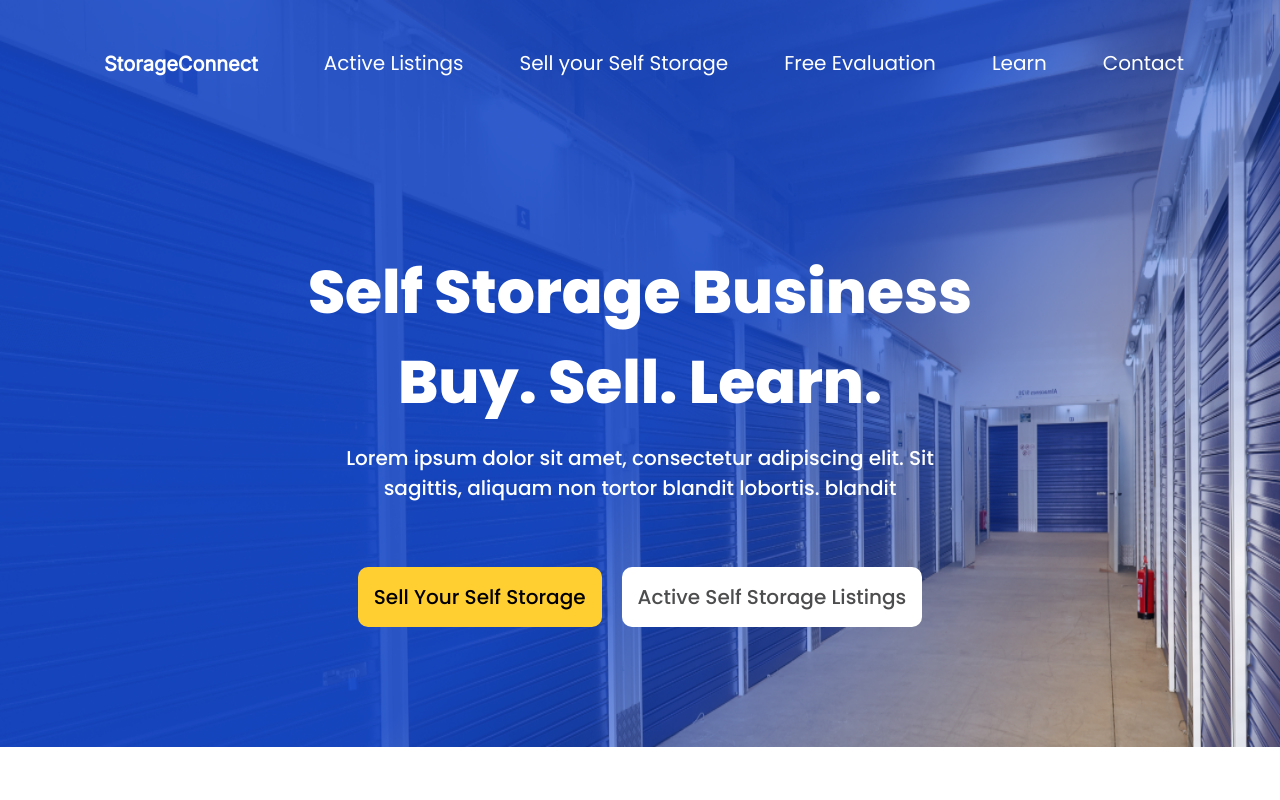
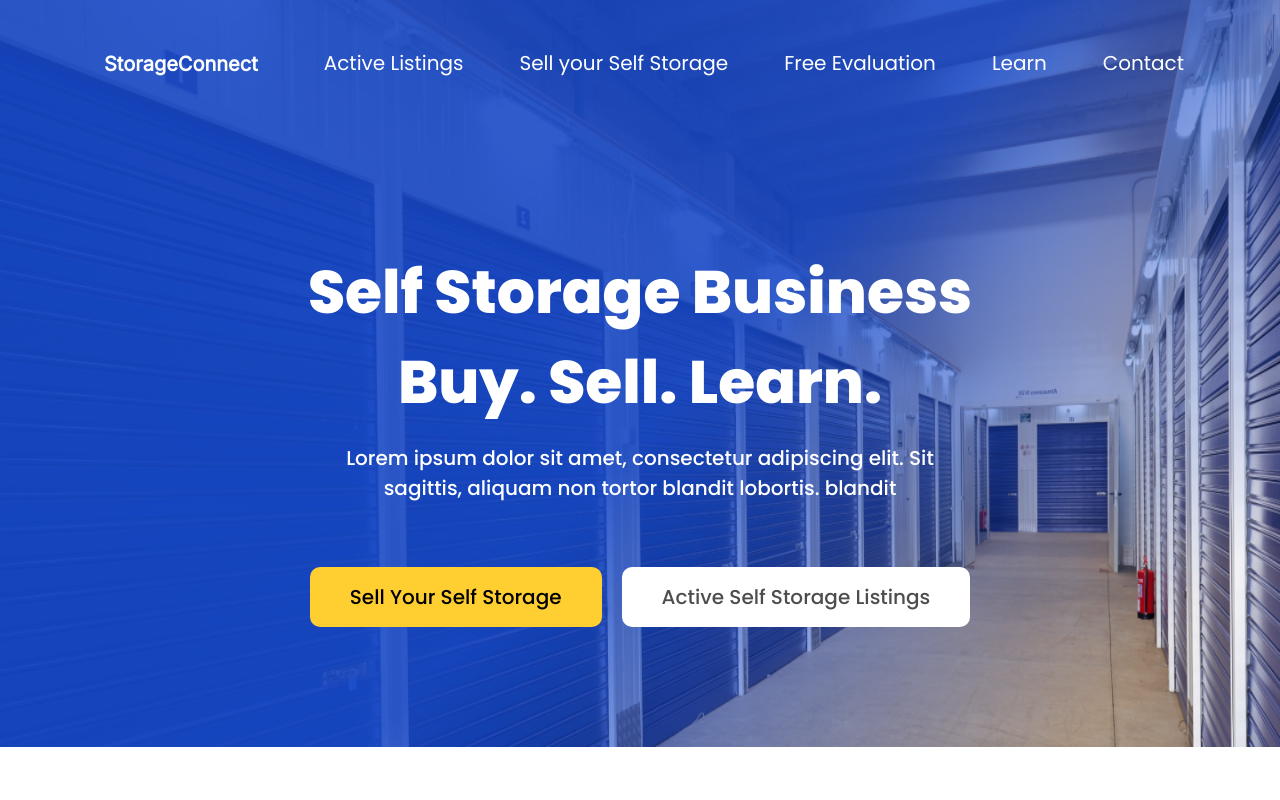
Before and after one commit to josip0920-zz/business-landing-mui, a React (Create React App) app: page / in a window 1280 px wide. Shown: the top 800 px of the page. Built offline with nearby package versions, Linux system fonts and the light colour scheme; some icons are missing; what @web3-react/core would draw is missing.

Commit message:
Update Styled.js

```diff
--- a/src/components/Styled.js
+++ b/src/components/Styled.js
@@ -22,6 +22,7 @@ export const XButton = styled((props) => (
     fontSize: theme.fontSize.lg,
     fontWeight: 500,
     height: 60,
+    padding: '0px 40px',
     '&:hover': {
         background: theme.colors.yellow
     }
```
